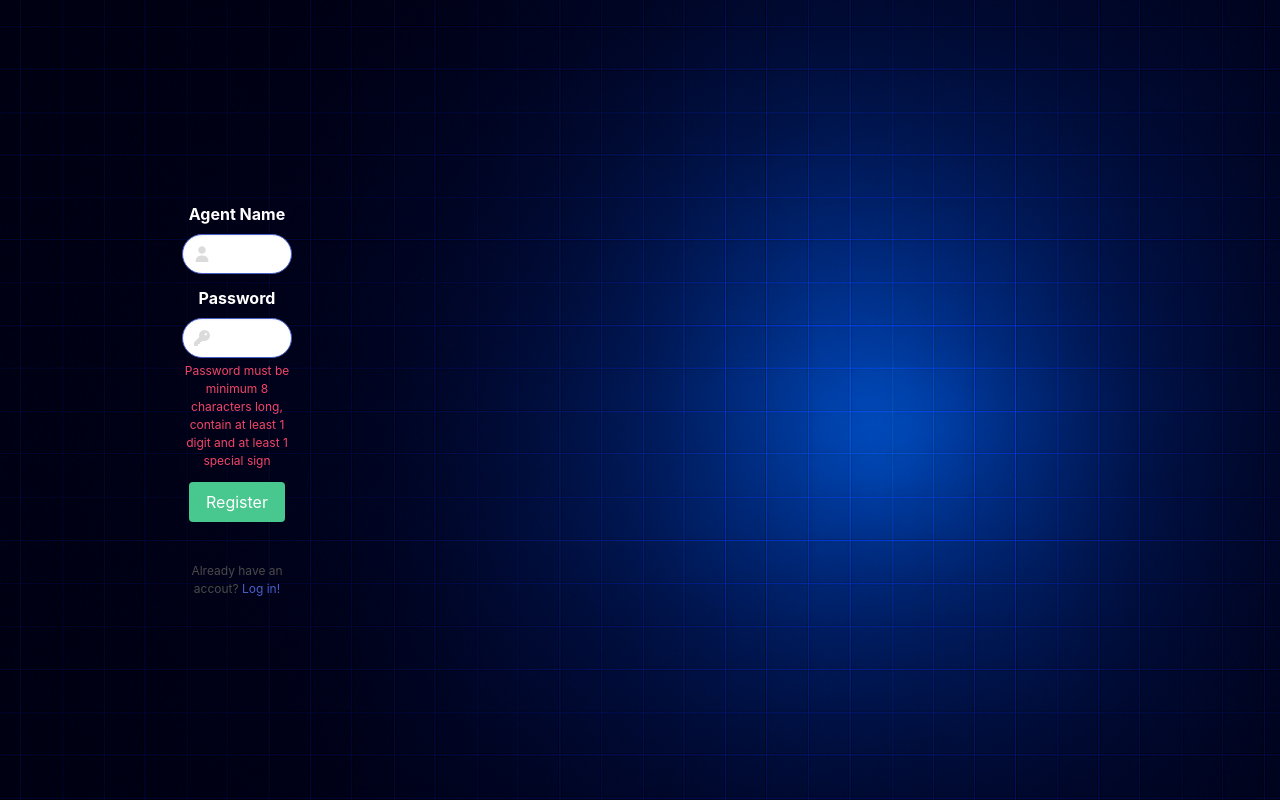
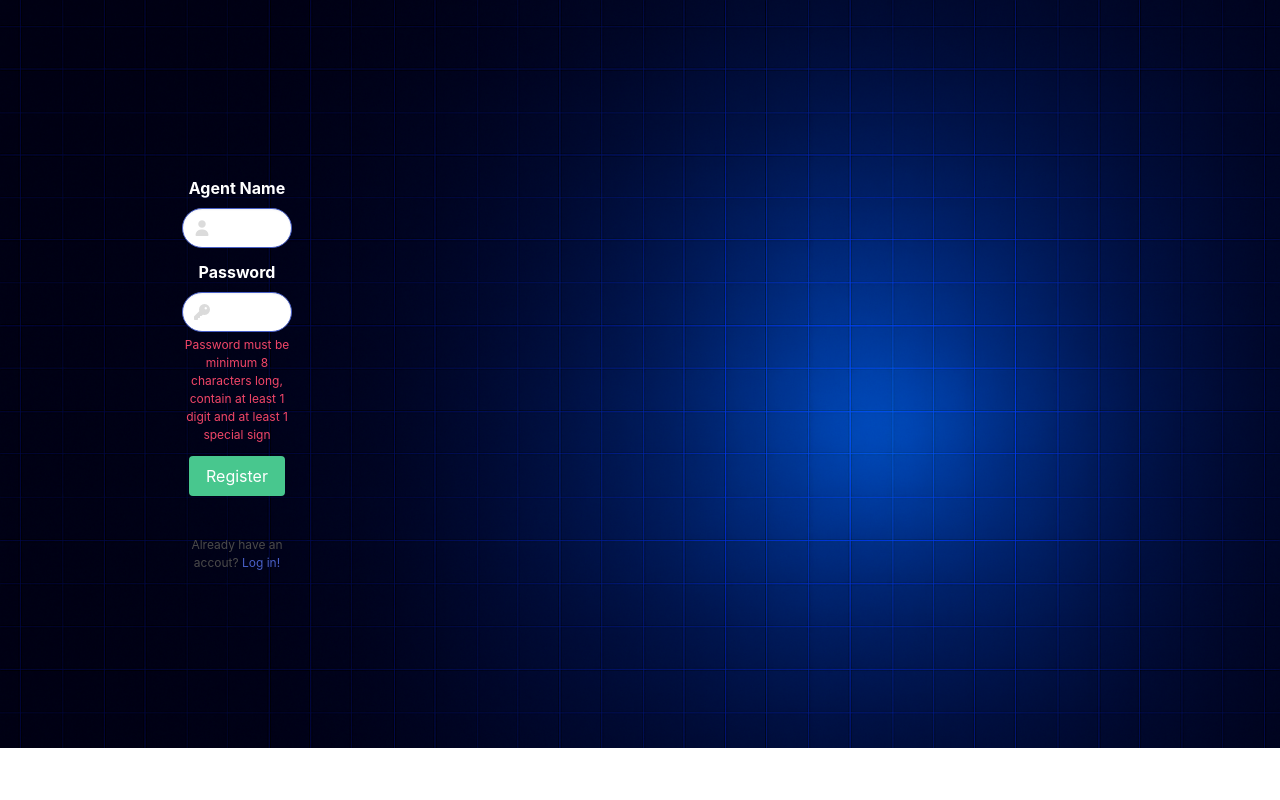
Before and after one commit to V3lu/CyberBoard, an Angular app: page /Register in a window 1280 px wide. Built offline with nearby package versions, Linux system fonts and the light colour scheme.

Commit message:
120611132025

```diff
--- a/src/app/register/register.component.html
+++ b/src/app/register/register.component.html
@@ -1,6 +1,5 @@
 
 <section class="hero is-fullheight-with-navbar" id="main" #home>
-<section class="hero is-fullheight">
   <div class="hero-body">
     <div class="columns is-vcentered">
     <div class="column">
--- a/src/app/register/register.component.ts
+++ b/src/app/register/register.component.ts
@@ -27,13 +27,14 @@ export class RegisterComponent {
             this.registerForm.get('Password')!.value
         ).pipe(
             catchError(error => {
-                return throwError(() => new Error("Error occured"));
+                return throwError(() => new Error(error));
             }
         ),
         map((response) => {
           const data = response.body;
           return{data};
-          })
+          }
+        )
         ).subscribe({
             next: (result) => {
                 console.log(result);
```
